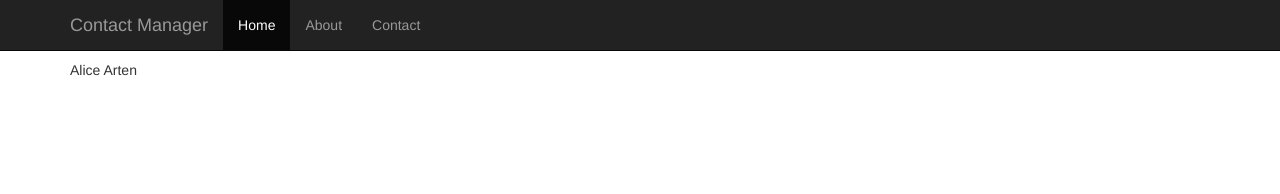
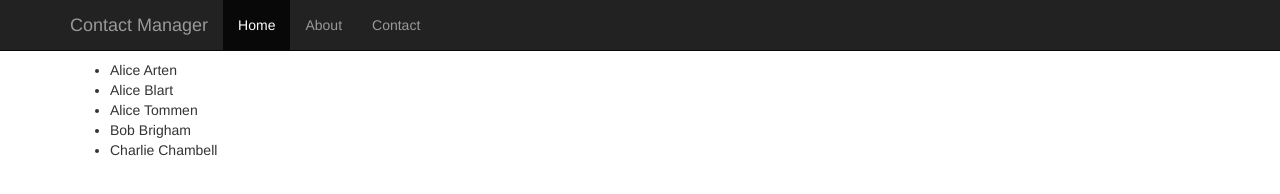
Before and after one commit to JPBetley/marionette, a plain HTML site: page index.html in a window 1280 px wide. Drawn offline with nearby package versions, Linux system fonts and the light colour scheme.

Commit message:
collection chapter

```diff
--- a/index.html
+++ b/index.html
@@ -1,4 +1,3 @@
-
 <!DOCTYPE html>
 <html lang="en">
   <head>
@@ -52,8 +51,8 @@
 
     </div><!-- /.container -->
 
-      <script type="text/template" id="contact-template">
-          <p><%= firstName %> <%= lastName %></p>
+      <script type="text/template" id="contact-list-item">
+          <%= firstName %> <%= lastName %>
       </script>
 
 
@@ -82,26 +81,55 @@
               mainRegion: '#main-region'
           });
 
-          ContactManager.ContactView = Marionette.ItemView.extend({
-              template: '#contact-template',
-              events: {
-                  "click p": "alertPhoneNumber"
-              },
-              alertPhoneNumber: function () {
-                  alert(this.model.escape("phoneNumber"));
+          ContactManager.ContactItemView = Marionette.ItemView.extend({
+              tagName: 'li',
+              template: '#contact-list-item'
+          });
+
+          ContactManager.ContactsView = Marionette.CollectionView.extend({
+              tagName: "ul",
+              itemView: ContactManager.ContactItemView
+          });
+
+          ContactManager.ContactCollection = Backbone.Collection.extend({
+              model: ContactManager.Contact,
+              comparator: function (contact) {
+                  return contact.attributes.firstName + " " + contact.attributes.lastName;
               }
           });
 
           ContactManager.on('initialize:after', function () {
-              var alice = new ContactManager.Contact({
-                  firstName: 'Alice',
-                  lastName: 'Arten',
-                  phoneNumber: '555-0184'
+              var contacts = new ContactManager.ContactCollection([
+                  {
+                      firstName: "Bob",
+                      lastName: "Brigham",
+                      phoneNumber: "555-5555"
+                  },
+                  {
+                      firstName: 'Alice',
+                      lastName: 'Tommen',
+                      phoneNumber: '555-0184'
+                  },
+                  {
+                      firstName: 'Alice',
+                      lastName: 'Blart',
+                      phoneNumber: '555-0184'
+                  },
+                  {
+                      firstName: 'Alice',
+                      lastName: 'Arten',
+                      phoneNumber: '555-0184'
+                  },
+                  {
+                      firstName: 'Charlie',
+                      lastName: 'Chambell',
+                      phoneNumber: '555-0184'
+                  }
+              ]);
+              var contactsListView = new ContactManager.ContactsView({
+                  collection: contacts
               });
-              var aliceView = new ContactManager.ContactView({
-                  model: alice
-              });
-              ContactManager.mainRegion.show(aliceView);
+              ContactManager.mainRegion.show(contactsListView);
           });
 
           ContactManager.start();
```
